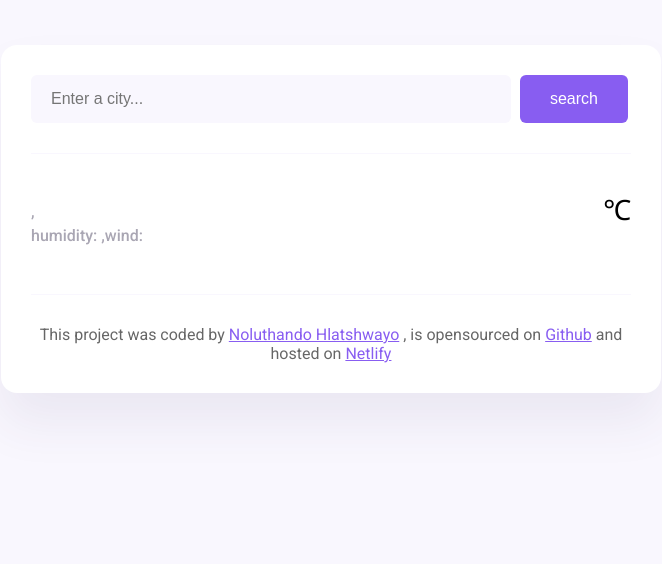
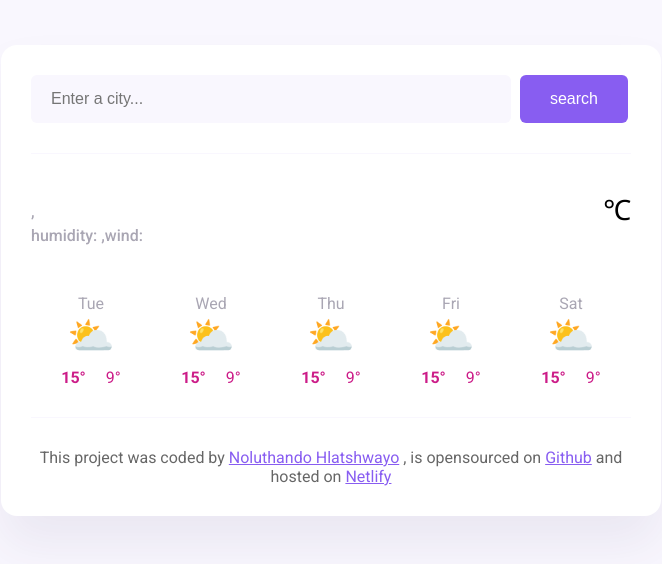
Before and after one commit to Noluthandohlatshwayo/Vanilla-weather-forecast-project-, a plain HTML site: page index.html in a window 1280 px wide. Shown: the whole page, without its empty margins (309-971 px from the left). Drawn offline with nearby package versions, Linux system fonts and the light colour scheme; no server answers.

Commit message:
created the weather forecast data on html and css

```diff
--- a/index.html
+++ b/index.html
@@ -11,7 +11,7 @@
       rel="stylesheet"
     />
     <script src="https://cdn.jsdelivr.net/npm/axios@1.6.7/dist/axios.min.js"></script>
-    <title>SheCodes Weather-App</title>
+    <title>Vanilla Weather-App</title>
   </head>
   <body>
     <div class="weather-app">
@@ -44,6 +44,58 @@
             <div class="weather-app-unit">℃</div>
           </div>
         </div>
+        <div class="weather-forecast">
+          <div class="weather-forecast-day">
+            <div class="weather-forecast-date">Tue</div>
+            <div class="weather-forecast-icon">⛅</div>
+            <div class="weather-forecast-temperatures">
+              <div class="weather-forecast-temperature">
+                <strong>15°</strong>
+              </div>
+              <div class="weather-forecast-temperature">9°</div>
+            </div>
+          </div>
+          <div class="weather-forecast-day">
+            <div class="weather-forecast-date">Wed</div>
+            <div class="weather-forecast-icon">⛅</div>
+            <div class="weather-forecast-temperatures">
+              <div class="weather-forecast-temperature">
+                <strong>15°</strong>
+              </div>
+              <div class="weather-forecast-temperature">9°</div>
+            </div>
+          </div>
+          <div class="weather-forecast-day">
+            <div class="weather-forecast-date">Thu</div>
+            <div class="weather-forecast-icon">⛅</div>
+            <div class="weather-forecast-temperatures">
+              <div class="weather-forecast-temperature">
+                <strong>15°</strong>
+              </div>
+              <div class="weather-forecast-temperature">9°</div>
+            </div>
+          </div>
+          <div class="weather-forecast-day">
+            <div class="weather-forecast-date">Fri</div>
+            <div class="weather-forecast-icon">⛅</div>
+            <div class="weather-forecast-temperatures">
+              <div class="weather-forecast-temperature">
+                <strong>15°</strong>
+              </div>
+              <div class="weather-forecast-temperature">9°</div>
+            </div>
+          </div>
+          <div class="weather-forecast-day">
+            <div class="weather-forecast-date">Sat</div>
+            <div class="weather-forecast-icon">⛅</div>
+            <div class="weather-forecast-temperatures">
+              <div class="weather-forecast-temperature">
+                <strong>15°</strong>
+              </div>
+              <div class="weather-forecast-temperature">9°</div>
+            </div>
+          </div>
+        </div>
       </main>
       <footer>
         This project was coded by
--- a/src/styles.css
+++ b/src/styles.css
@@ -76,6 +76,31 @@ main {
   margin-top: 6px;
   font-size: 28px;
 }
+.weather-forecast {
+  display: flex;
+  justify-content: space-around;
+  margin-top: 30px;
+}
+.weather-forecast-date {
+  text-align: center;
+  color: rgba(39, 33, 66, 0.4);
+  font-size: 16px;
+  line-height: 20px;
+}
+.weather-forecast-icon {
+  font-size: 38px;
+  text-align: center;
+}
+.weather-forecast-temperatures {
+  text-align: center;
+  color: #cc1c88;
+  margin-top: 10px;
+  display: flex;
+  justify-content: center;
+}
+.weather-forecast-temperature {
+  padding: 0 10px;
+}
 footer {
   border-top: 1px solid #f9f7fe;
   padding: 30px 0 0 0;
```
